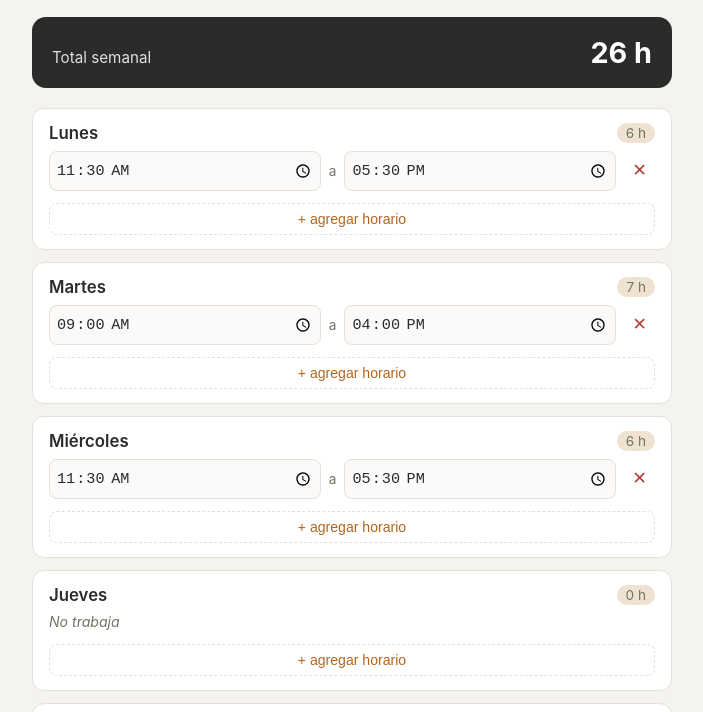
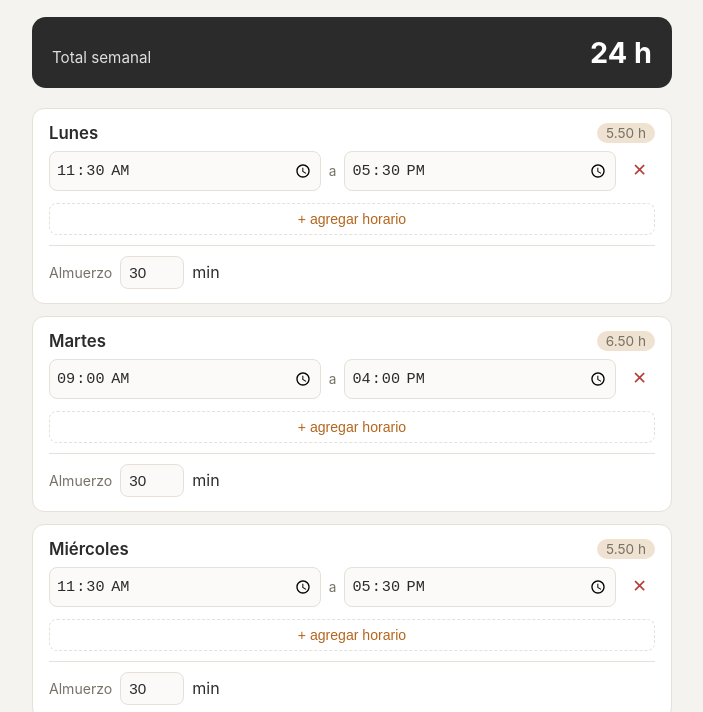
Before and after one commit to pablofernandez1983-cyber/horarios-juli, a plain HTML site: page index.html in a window 1280 px wide. Shown: the part 75-787 px from the top of the page, without its empty margins (288-991 px from the left). Drawn offline with Linux system fonts and the light colour scheme.

Commit message:
Corrige horario de viernes y agrega almuerzo editable por día
El viernes son dos turnos (9:30-10:30 y 11:00-16:30) en vez de un
bloque solo. Se agrega un campo de almuerzo (min) por día que resta
del total, con 30 min por defecto salvo el viernes.

Co-Authored-By: Claude Sonnet 5 <noreply@anthropic.com>
Claude-Session: https://claude.ai/code/session_012J56z2ptwMU5z2t12Nzgxz

```diff
--- a/index.html
+++ b/index.html
@@ -108,6 +108,27 @@
     width: 100%;
   }
   .add-block-btn:active { background: var(--accent-soft); }
+  .lunch-row {
+    display: flex;
+    align-items: center;
+    gap: 8px;
+    margin-top: 10px;
+    padding-top: 10px;
+    border-top: 1px solid var(--line);
+  }
+  .lunch-row label {
+    font-size: 0.88rem;
+    color: var(--muted);
+  }
+  .lunch-row input[type="number"] {
+    width: 64px;
+    padding: 7px 8px;
+    border-radius: 8px;
+    border: 1px solid var(--line);
+    font-size: 0.95rem;
+    background: #fbfaf8;
+    color: var(--ink);
+  }
   .empty-day {
     color: var(--muted);
     font-size: 0.88rem;
@@ -162,14 +183,15 @@ const STORAGE_KEY = "horarios_juli_v1";
 const DAY_NAMES = ["Lunes", "Martes", "Miércoles", "Jueves", "Viernes", "Sábado", "Domingo"];
 
 // Horario tal como figura en la cartelera de agosto (foto). Editable desde la app.
+// El almuerzo son 30 min por defecto, salvo el viernes que ya tiene el corte entre los dos turnos.
 const DEFAULT_SCHEDULE = [
-  { blocks: [{ start: "11:30", end: "17:30" }] }, // Lunes
-  { blocks: [{ start: "09:00", end: "16:00" }] }, // Martes
-  { blocks: [{ start: "11:30", end: "17:30" }] }, // Miércoles
-  { blocks: [] },                                  // Jueves (libre)
-  { blocks: [{ start: "09:30", end: "16:30" }] }, // Viernes (sin almuerzo)
-  { blocks: [] },                                  // Sábado
-  { blocks: [] },                                  // Domingo
+  { blocks: [{ start: "11:30", end: "17:30" }], lunchMinutes: 30 }, // Lunes
+  { blocks: [{ start: "09:00", end: "16:00" }], lunchMinutes: 30 }, // Martes
+  { blocks: [{ start: "11:30", end: "17:30" }], lunchMinutes: 30 }, // Miércoles
+  { blocks: [], lunchMinutes: 0 },                                  // Jueves (libre)
+  { blocks: [{ start: "09:30", end: "10:30" }, { start: "11:00", end: "16:30" }], lunchMinutes: 0 }, // Viernes (sin almuerzo)
+  { blocks: [], lunchMinutes: 0 },                                  // Sábado
+  { blocks: [], lunchMinutes: 0 },                                  // Domingo
 ];
 
 function loadSchedule() {
@@ -177,7 +199,15 @@ function loadSchedule() {
   if (!raw) return structuredClone(DEFAULT_SCHEDULE);
   try {
     const parsed = JSON.parse(raw);
-    if (Array.isArray(parsed) && parsed.length === 7) return parsed;
+    if (Array.isArray(parsed) && parsed.length === 7) {
+      // migración: los horarios guardados antes de agregar el almuerzo no tienen lunchMinutes
+      parsed.forEach((day, i) => {
+        if (day.lunchMinutes === undefined) {
+          day.lunchMinutes = DEFAULT_SCHEDULE[i].lunchMinutes;
+        }
+      });
+      return parsed;
+    }
   } catch (e) {}
   return structuredClone(DEFAULT_SCHEDULE);
 }
@@ -204,7 +234,9 @@ function blockHours(block) {
 }
 
 function dayHours(day) {
-  return day.blocks.reduce((sum, b) => sum + blockHours(b), 0);
+  const worked = day.blocks.reduce((sum, b) => sum + blockHours(b), 0);
+  const lunch = (day.lunchMinutes || 0) / 60;
+  return Math.max(0, worked - lunch);
 }
 
 function weekHours() {
@@ -290,6 +322,35 @@ function render() {
     });
     card.appendChild(addBtn);
 
+    const lunchRow = document.createElement("div");
+    lunchRow.className = "lunch-row";
+
+    const lunchLabel = document.createElement("label");
+    lunchLabel.textContent = "Almuerzo";
+    lunchLabel.htmlFor = `lunch-${dayIdx}`;
+
+    const lunchInput = document.createElement("input");
+    lunchInput.type = "number";
+    lunchInput.id = `lunch-${dayIdx}`;
+    lunchInput.min = "0";
+    lunchInput.step = "5";
+    lunchInput.value = day.lunchMinutes || 0;
+    lunchInput.addEventListener("change", (e) => {
+      const val = parseInt(e.target.value, 10);
+      day.lunchMinutes = isNaN(val) || val < 0 ? 0 : val;
+      saveSchedule();
+      render();
+    });
+
+    const lunchUnit = document.createElement("span");
+    lunchUnit.className = "sep";
+    lunchUnit.textContent = "min";
+
+    lunchRow.appendChild(lunchLabel);
+    lunchRow.appendChild(lunchInput);
+    lunchRow.appendChild(lunchUnit);
+    card.appendChild(lunchRow);
+
     container.appendChild(card);
   });
 
```
